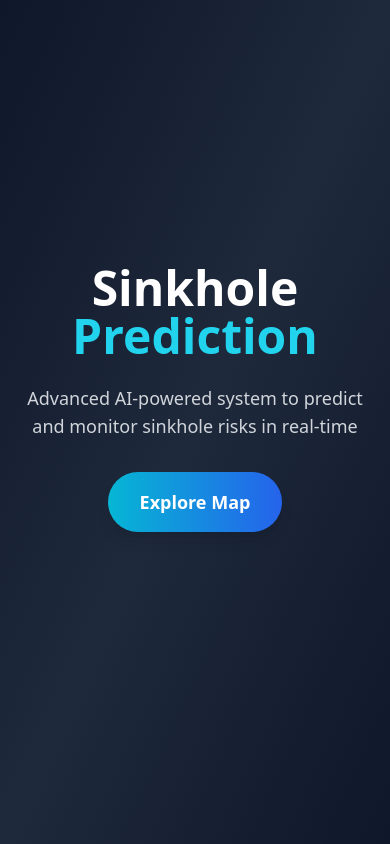
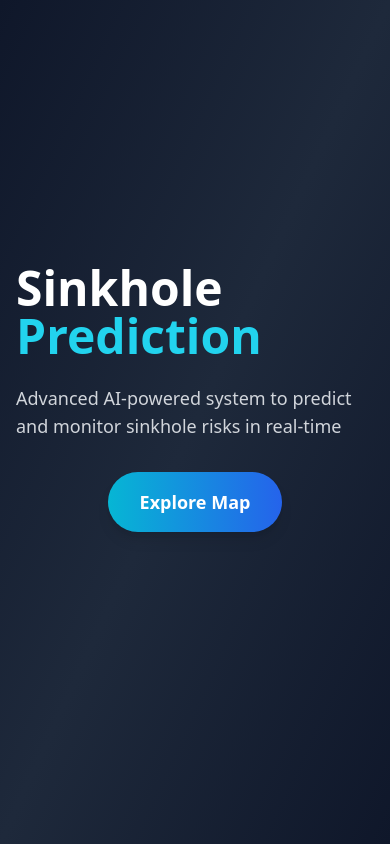
Before and after one commit to CPE-TungTungSahur/Sinkhole-UI-Next, a Next.js app: page / in a window 390 px wide. Built offline with nearby package versions, Linux system fonts and the light colour scheme; what @ant-design/nextjs-registry would draw is missing.

Commit message:
Update Landing page

```diff
--- a/src/app/(pages)/layout.tsx
+++ b/src/app/(pages)/layout.tsx
@@ -4,8 +4,10 @@ import React from "react";
 export default function PageLayout({ children }: { children: React.ReactNode }): React.JSX.Element {
     return (
         <>
-            <Navbar />
-            {children}
+            <div className="">
+                <Navbar />
+                {children}
+            </div>
         </>
     );
 }
--- a/src/app/(pages)/page.tsx
+++ b/src/app/(pages)/page.tsx
@@ -22,22 +22,18 @@ export default function HomePage() {
             }`}
         >
             <div className="flex h-full flex-col items-center justify-center px-4">
-                {" "}
-                <div className="max-w-4xl text-center">
-                    <h1 className="mb-6 text-5xl font-bold text-white md:text-7xl">
+                <h1 className="mb-6 cursor-pointer text-5xl font-bold text-white md:text-7xl">
                     Sinkhole <span className="text-cyan-400">Prediction</span>
                 </h1>
                 <p className="mb-8 text-lg text-gray-300 md:text-xl">
                     Advanced AI-powered system to predict and monitor sinkhole risks in real-time
                 </p>
-
-                    <button
+                <div
                     onClick={handleSlideUp}
-                        className="group relative mb-12 overflow-hidden rounded-full bg-gradient-to-r from-cyan-500 to-blue-600 px-8 py-4 text-lg font-semibold text-white shadow-lg transition-all hover:scale-105 hover:shadow-cyan-500/50"
+                    className="group relative mb-12 cursor-pointer overflow-hidden rounded-full bg-gradient-to-r from-cyan-500 to-blue-600 px-8 py-4 text-lg font-semibold text-white shadow-lg transition-all duration-700 hover:scale-105 hover:shadow-cyan-500/50"
                 >
                     <span className="relative z-10">Explore Map</span>
                     <div className="absolute inset-0 -z-0 bg-gradient-to-r from-blue-600 to-cyan-500 opacity-0 transition-opacity group-hover:opacity-100" />
-                    </button>
                 </div>
             </div>
         </div>
--- a/src/app/layout.tsx
+++ b/src/app/layout.tsx
@@ -14,7 +14,7 @@ const geistMono = Geist_Mono({
 });
 
 export const metadata: Metadata = {
-    title: "SinkHole",
+    title: "Sinkhole Prediction",
     description: "Engineer Exploration",
 };
 
--- a/src/components/Navbar.tsx
+++ b/src/components/Navbar.tsx
@@ -18,7 +18,10 @@ export default function Navbar(): React.JSX.Element {
             <div className="border-border bg-card/80 fixed left-0 top-0 z-50 w-full bg-[#0000]/50 shadow-lg backdrop-blur-lg">
                 <div className="container mx-auto w-full">
                     <div className="flex flex-row items-center justify-between px-10 py-4">
-                        <div className="text-2xl font-bold text-white" onClick={() => handleNavigateHome()}>
+                        <div
+                            className="cursor-pointer text-2xl font-bold text-white"
+                            onClick={() => handleNavigateHome()}
+                        >
                             Sinkhole <span className="text-cyan-400">Prediction</span>
                         </div>
                         {/* <Link
```
Lines whose indentation alone changed are shown as unchanged.
